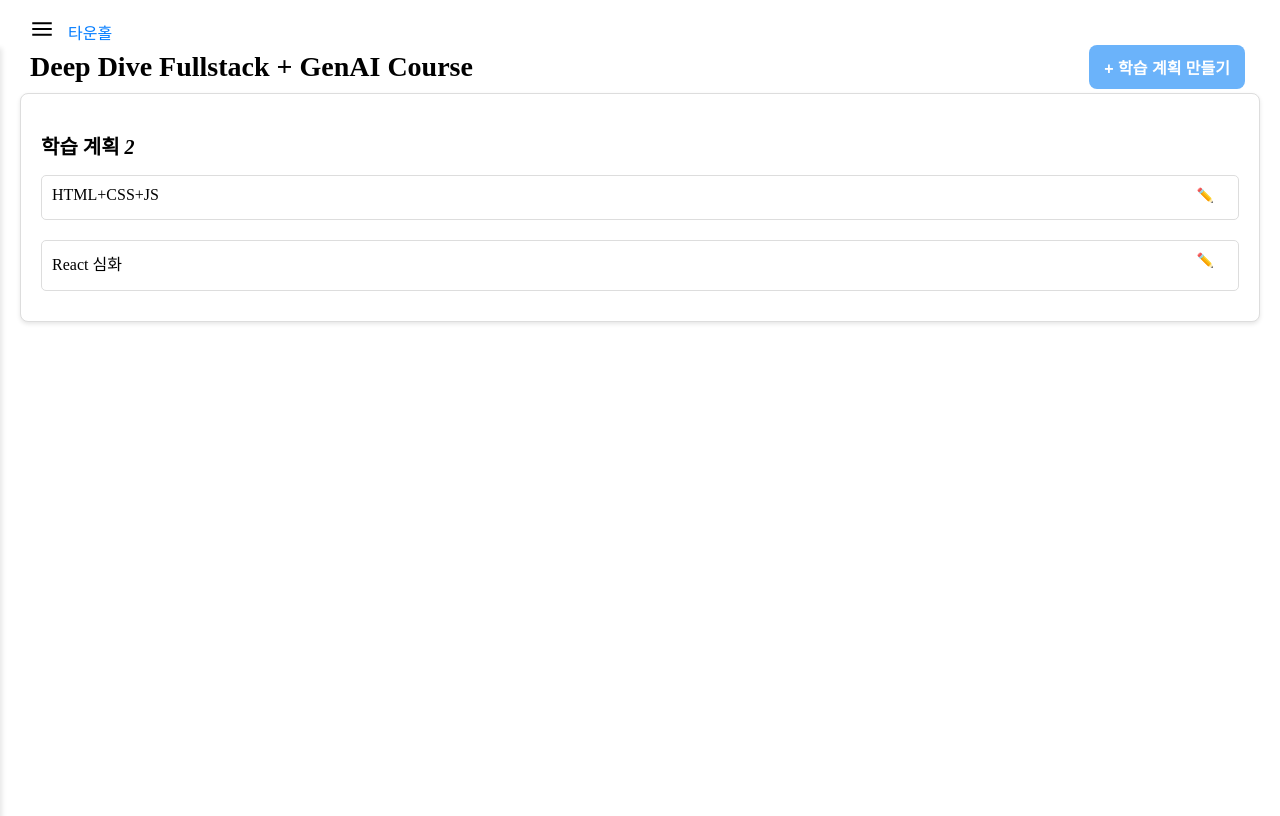
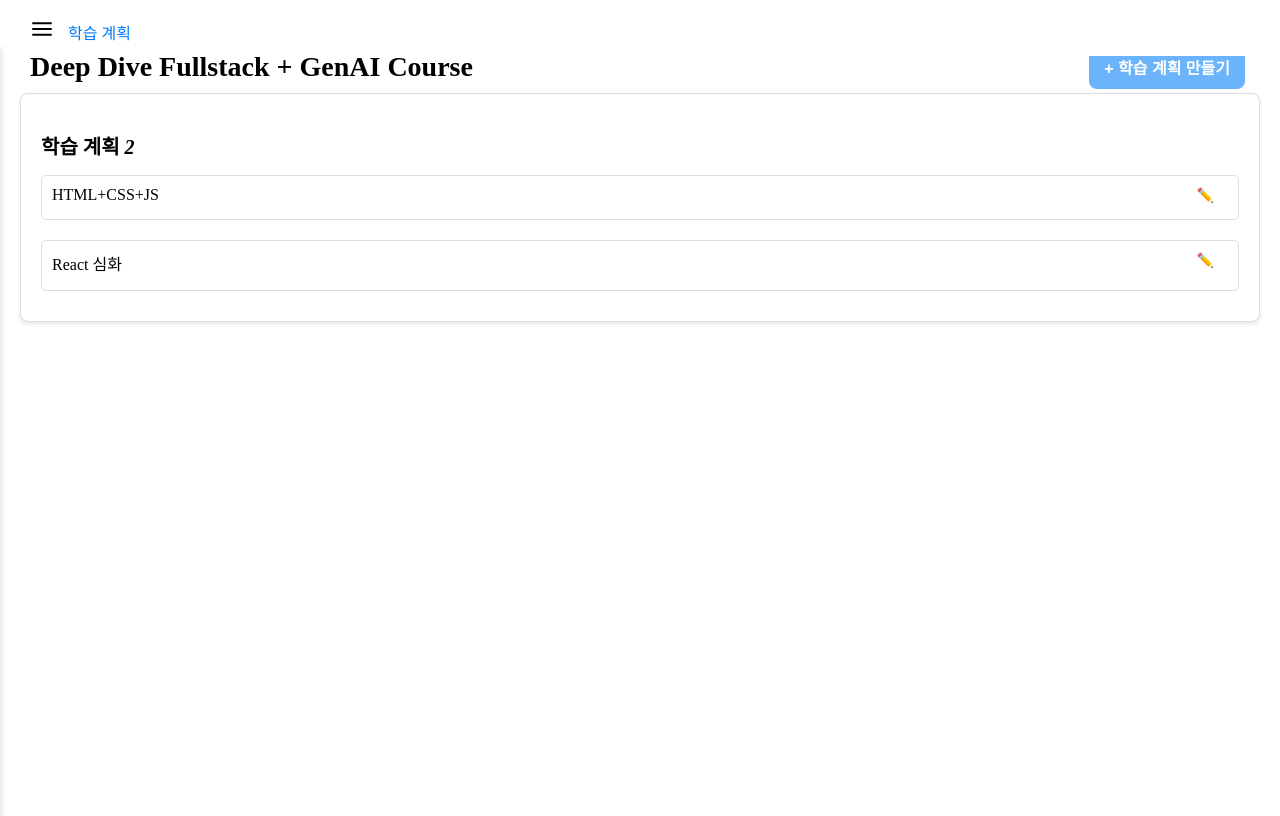
Before and after one commit to Deep-dive-final-project/deepdive-app, a Next.js app: page /campaign in a window 1280 px wide. Shown: the top 816 px of the page. Built offline with nearby package versions, Linux system fonts and the light colour scheme.

Commit message:
현재 위치를 NavBar 상단에 보여준다

```diff
--- a/src/app/(AfterLogin)/layout.module.css
+++ b/src/app/(AfterLogin)/layout.module.css
@@ -18,11 +18,14 @@
   position: absolute;
 
   width: 100vw;
-  top: 1rem;
-  left: 1.5rem;
+  top: 0;
+  left: 0;
+  padding: 1rem 0 0.5rem 1.5rem;
 
   display: flex;
   align-items: center;
+
+  background-color: #fff;
 }
 
 .hamburgerIcon {
--- a/src/app/(AfterLogin)/layout.tsx
+++ b/src/app/(AfterLogin)/layout.tsx
@@ -4,12 +4,15 @@ import { useState } from "react";
 import styles from "./layout.module.css";
 import Link from "next/link";
 import { usePathname } from "next/navigation";
+import { getTitleByPath } from "../utils/getTitleByPath";
 
 export default function AfterLoginLayout({
   children,
 }: {
   children: React.ReactNode;
 }) {
+  const pathname = usePathname();
+
   const [isHovered, setIsHovered] = useState(false);
   const [menuOpen, setMenuOpen] = useState(false);
 
@@ -73,7 +76,7 @@ export default function AfterLoginLayout({
               menuOpen ? styles.currentLocationOpen : ""
             }`}
           >
-            타운홀
+            {getTitleByPath(pathname)}
           </span>
         </div>
 
--- /dev/null
+++ b/src/app/utils/getTitleByPath.ts
@@ -0,0 +1,14 @@
+export const getTitleByPath = (pathname: string): string => {
+  switch (pathname) {
+    case "/dashboard":
+      return "타운홀";
+    case "/campaign":
+      return "학습 계획";
+    case "/quest":
+      return "퀘스트";
+    case "/posts":
+      return "강의 노트";
+    default:
+      return "Goorm Pro";
+  }
+};
```
